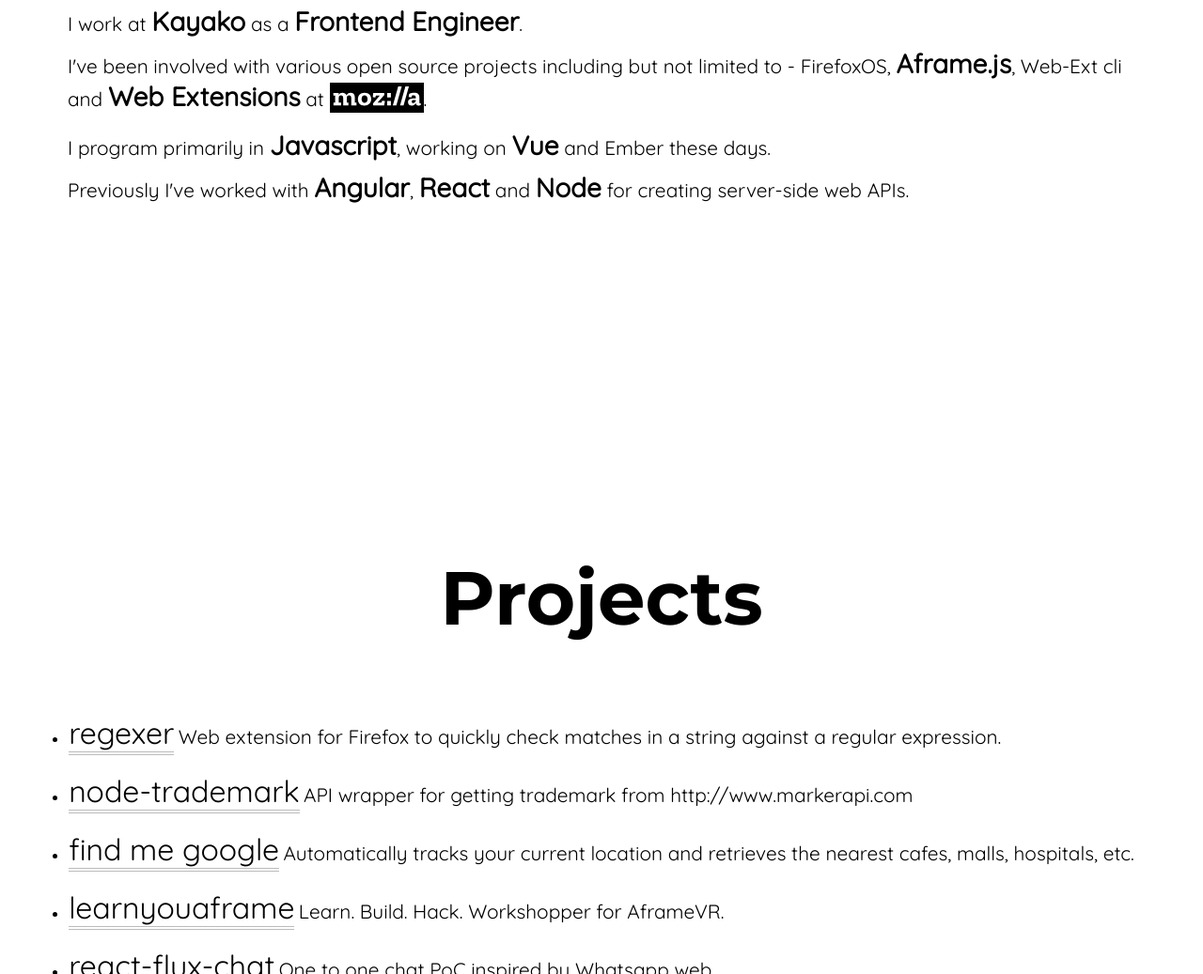
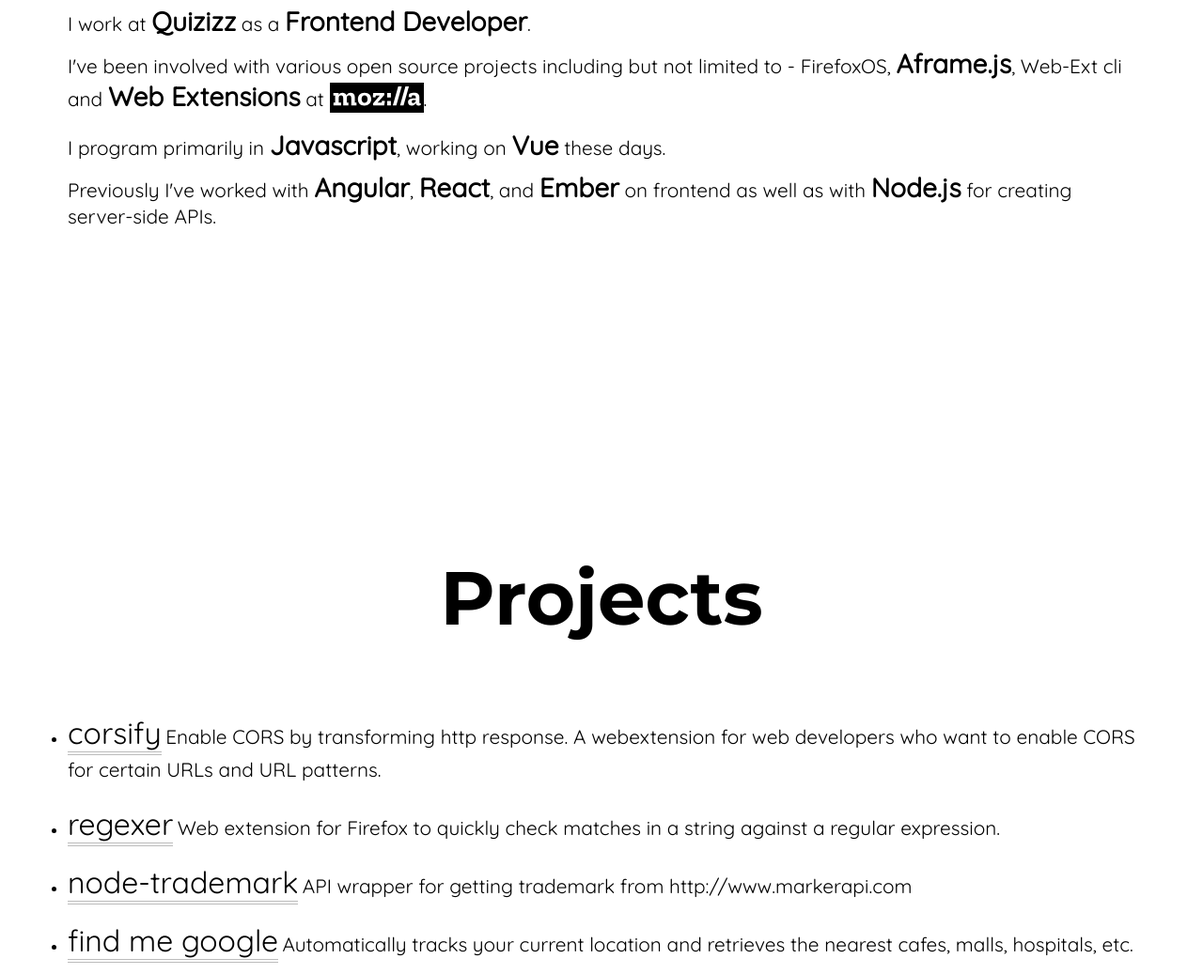
Before and after one commit to tushararora/tushararora.github.io, a plain HTML site: page index.html in a window 1280 px wide. Shown: the part 1060-2097 px from the top of the page at 94% size. Drawn offline with Linux system fonts and the light colour scheme.

Commit message:
Updated links and description

```diff
--- a/index.html
+++ b/index.html
@@ -18,7 +18,7 @@
         <div class="intro-body">
           <p class="props">Tech Speaker | Mozillian | Open source enthusiast | 🎸rist </p>
           <div class="intro-icons-wrapper">
-            <a href="https://twitter.com/TushkiSpeaks" rel="noreferrer noopener" target="_blank" title="https://twitter.com/TushkiSpeaks">
+            <a href="https://twitter.com/iamtushararora" rel="noreferrer noopener" target="_blank" title="https://twitter.com/TushkiSpeaks">
               <img class="intro-icon" src="images/twitter-128.svg">
             </a>
             <a href="https://github.com/tushararora" rel="noreferrer noopener" target="_blank" title="https://github.com/tushararora">
@@ -42,10 +42,10 @@
         <h1 class="about-heading">About</h1>
         <div class="about-body">
           <p><span class="enlarge"><span title="Hi">👋</span> there!</span> What's up?</p>
-          <p>I <span title="work">work</span> at <span class="enlarge"><a href="https://kayako.com" title="Kayako" target="_blank" rel="noreferrer noopener">Kayako</a></span> as a <span class="enlarge">Frontend Engineer</span>.</p>
+          <p>I <span title="work">work</span> at <span class="enlarge"><a href="https://quizizz.com" title="Kayako" target="_blank" rel="noreferrer noopener">Quizizz</a></span> as a <span class="enlarge">Frontend Developer</span>.</p>
           <p>I've been involved with various open source projects including but not limited to - FirefoxOS, <span class="enlarge">Aframe.js</span>, Web-Ext cli and <span class="enlarge">Web Extensions</span> at <span class="enlarge mozilla-logo-wrapper"><img class="mozilla-logo" src="images/mozilla.svg"></span>.</p>
-          <p>I program primarily in <span class="enlarge">Javascript</span>, working on <span class="enlarge">Vue</span> and Ember these days.</p>
-          <p>Previously I've worked with <span class="enlarge">Angular</span>, <span class="enlarge">React</span> and <span class="enlarge">Node</span> for creating server-side web APIs.
+          <p>I program primarily in <span class="enlarge">Javascript</span>, working on <span class="enlarge">Vue</span> these days.</p>
+          <p>Previously I've worked with <span class="enlarge">Angular</span>, <span class="enlarge">React</span>, and <span class="enlarge">Ember</span> on frontend as well as with <span class="enlarge">Node.js</span> for creating server-side APIs.
         </div>
       </div>
     </section>
@@ -54,6 +54,10 @@
         <h1 class="projects-heading">Projects</h1>
         <div class="projects-body">
           <ul class="projects-list">
+              <li class="project-item">
+                <a href="https://addons.mozilla.org/en-US/firefox/addon/corsify/" class="project-item-link" target="_blank" rel="noopener noreferrer" title="corsify">corsify</a>
+                <span class="project-item-description"> Enable CORS by transforming http response. A webextension for web developers who want to enable CORS for certain URLs and URL patterns.</span>
+              </li>
             <li class="project-item">
               <a href="https://addons.mozilla.org/en-US/firefox/addon/regexer/" class="project-item-link" target="_blank" rel="noopener noreferrer" title="regexer">regexer</a>
               <span class="project-item-description"> Web extension for Firefox to quickly check matches in a string against a regular expression.</span>
```
